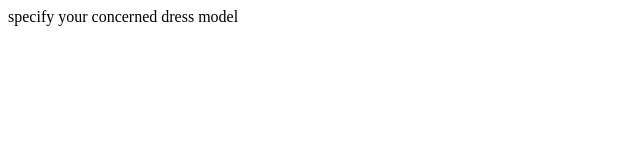
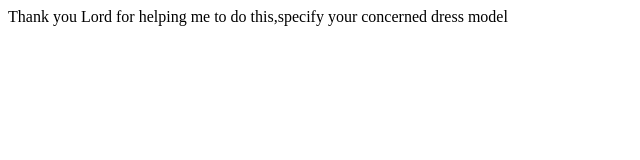
Before and after one commit to divyazion/designercostume, a plain HTML site: page index.html in a window 1280 px wide. Shown: the whole page, without its empty margins (0-640 px from the left). Drawn offline with Linux system fonts and the light colour scheme.

Commit message:
Update index.html

```diff
--- a/index.html
+++ b/index.html
@@ -1,5 +1,5 @@
 <html>
 	<body>
-		specify your concerned dress model
+		Thank you Lord for helping me to do this,specify your concerned dress model
 	</body>
 </html>
```
